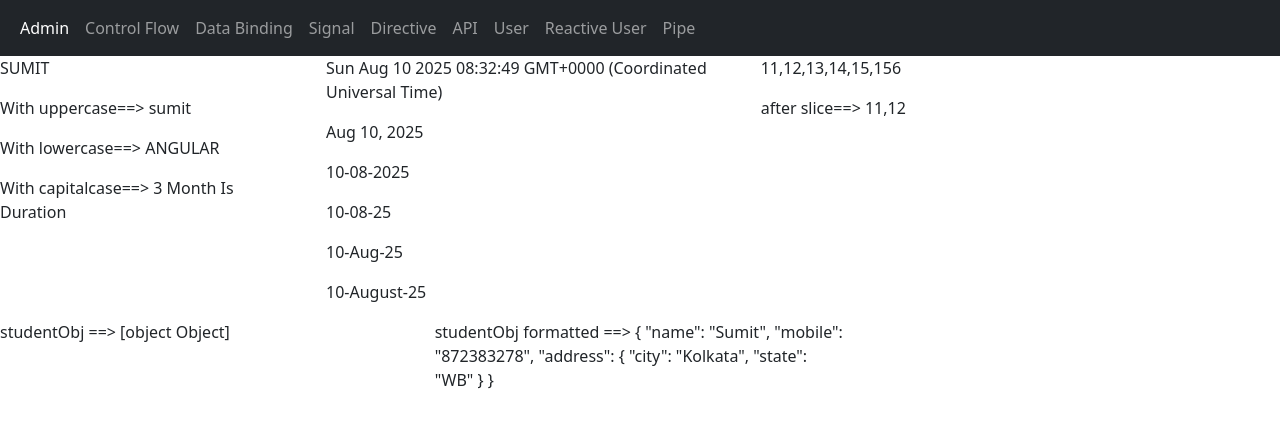
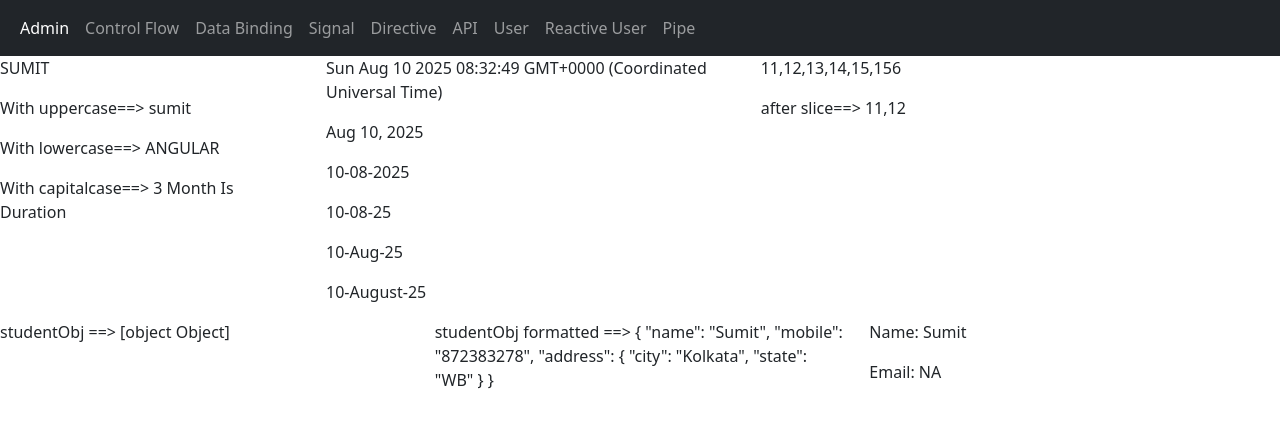
Before and after one commit to sumitbasu116/angular20Tutorial, an Angular app: page /pipe in a window 1280 px wide. Shown: the top 426 px of the page. Built offline with nearby package versions, Linux system fonts and the light colour scheme.

Commit message:
Custom Pipe part2-import and apply to the element

```diff
--- a/src/app/components/pipe-ex/pipe-ex.html
+++ b/src/app/components/pipe-ex/pipe-ex.html
@@ -33,6 +33,9 @@
     </div>
     <div class="col-4">
         <p>studentObj formatted ==> {{studentObj | json}}</p>
-
+    </div>
+    <div class="col-4">
+        <p>Name: {{studentObj.name | na}}</p>
+        <p>Email: {{studentObj.email | na}}</p>
     </div>
 </div>
--- a/src/app/components/pipe-ex/pipe-ex.ts
+++ b/src/app/components/pipe-ex/pipe-ex.ts
@@ -1,10 +1,11 @@
 import { DatePipe, JsonPipe, LowerCasePipe, SlicePipe, TitleCasePipe, UpperCasePipe } from '@angular/common';
 import { Component } from '@angular/core';
+import { NaPipe } from '../../pipes/na-pipe';
 
 @Component({
   selector: 'app-pipe-ex',
   imports: [LowerCasePipe,UpperCasePipe,TitleCasePipe,DatePipe,
-    SlicePipe,JsonPipe
+    SlicePipe,JsonPipe,NaPipe
   ],
   templateUrl: './pipe-ex.html',
   styleUrl: './pipe-ex.css'
```
